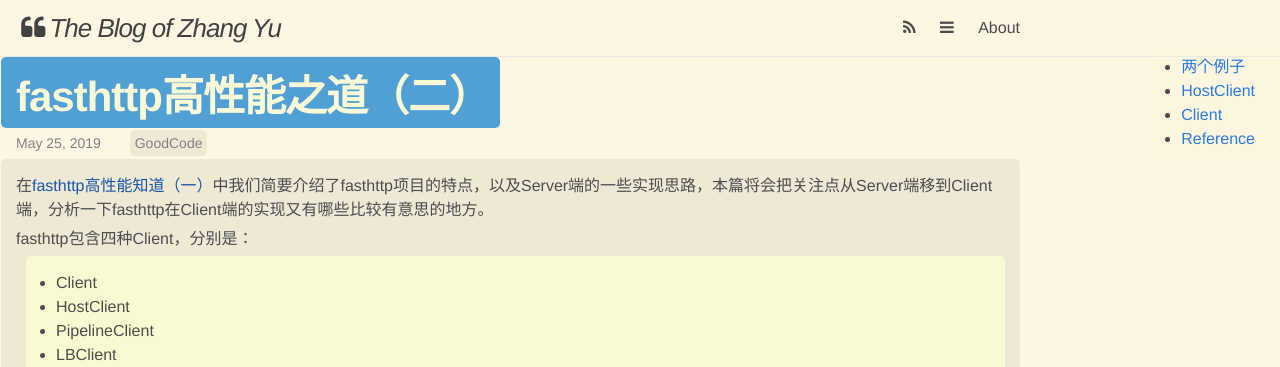
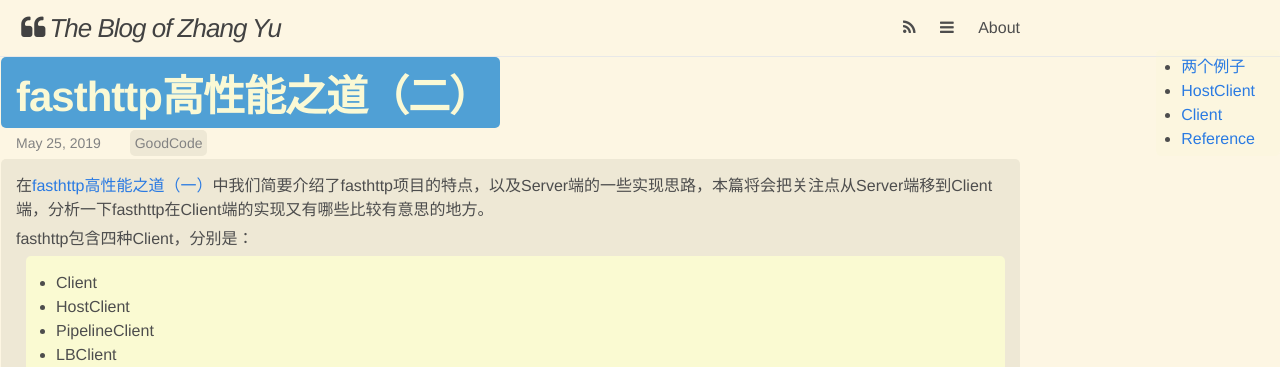
Before and after one commit to feiyuw/feiyuw.github.io, a Jekyll site: the page built from _posts/2019-05-25-dive-into-fasthttp-2.md, in a window 1280 px wide and 900 px high. Shown: the top 367 px of the window. Built offline with Jekyll 4.4.1, drawn with Linux system fonts in a browser that asks for light colours; nearby versions of some CDN libraries; comment, search, counter and statistics services are not loaded.

Commit message:
spell fix

```diff
--- a/_posts/2019-05-25-dive-into-fasthttp-2.md
+++ b/_posts/2019-05-25-dive-into-fasthttp-2.md
@@ -4,7 +4,7 @@ title:  "fasthttp高性能之道（二）"
 date:   2019-05-25 22:00:00 +0800
 categories: "GoodCode"
 ---
-在[fasthttp高性能知道（一）]()中我们简要介绍了fasthttp项目的特点，以及Server端的一些实现思路，本篇将会把关注点从Server端移到Client端，分析一下fasthttp在Client端的实现又有哪些比较有意思的地方。
+在[fasthttp高性能之道（一）](/goodcode/2019/04/20/dive-into-fasthttp-1/)中我们简要介绍了fasthttp项目的特点，以及Server端的一些实现思路，本篇将会把关注点从Server端移到Client端，分析一下fasthttp在Client端的实现又有哪些比较有意思的地方。
 
 fasthttp包含四种Client，分别是：
 
```
